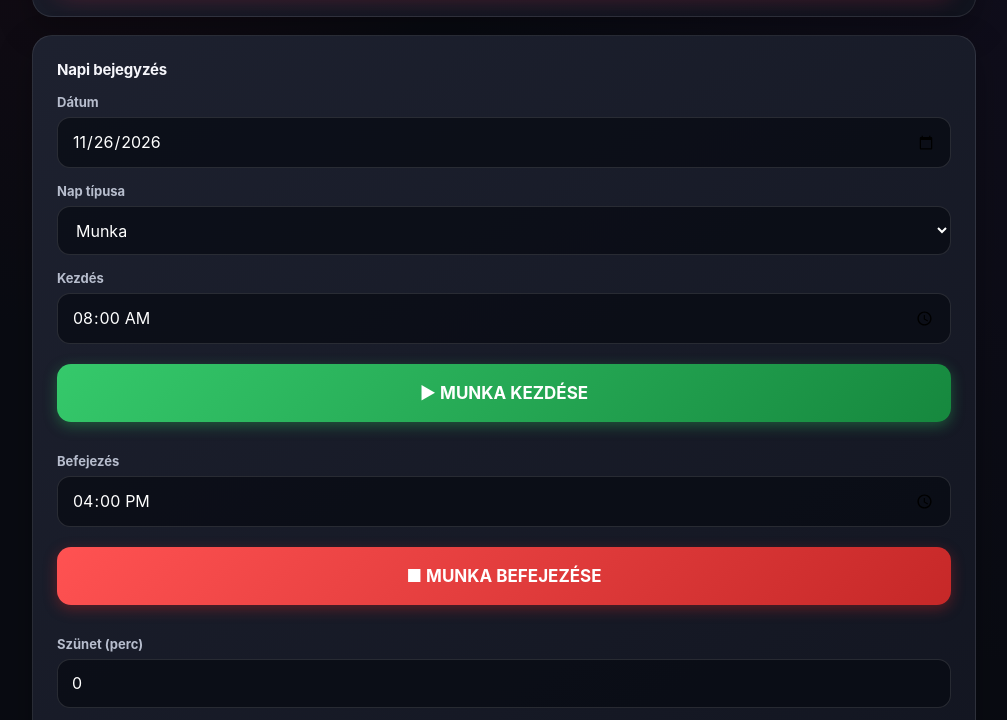
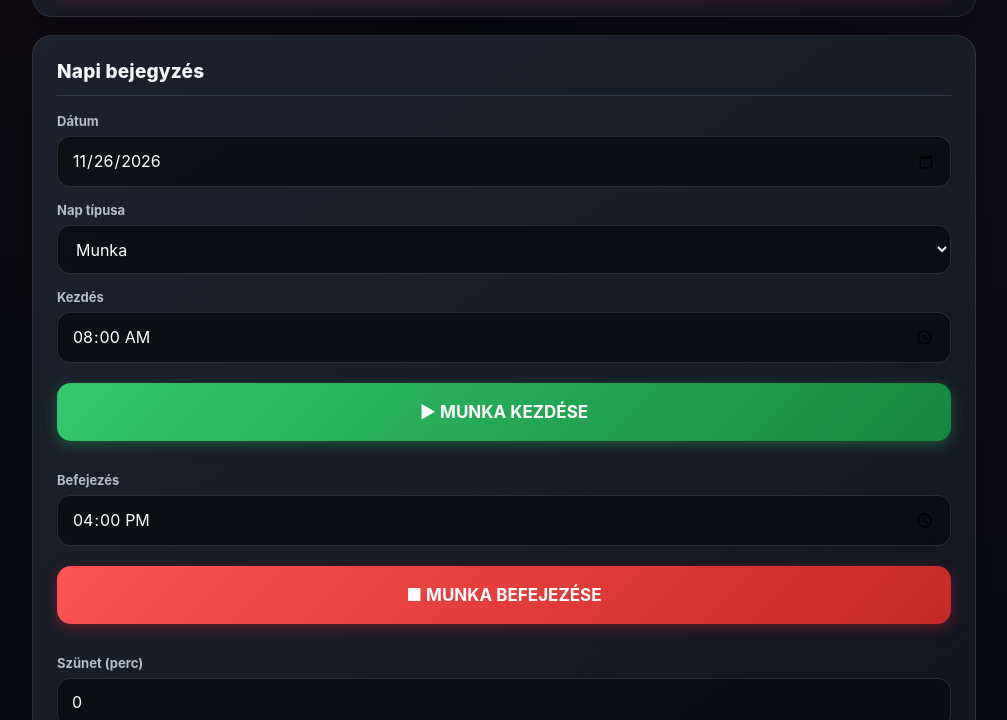
Before and after one commit to kissjanos18-arch/Munkaid-, a plain HTML site: page index.html in a window 1280 px wide. Shown: the part 997-1717 px from the top of the page, without its empty margins (136-1143 px from the left). Drawn offline with Linux system fonts and the light colour scheme.

Commit message:
Update index.html

```diff
--- a/index.html
+++ b/index.html
@@ -1020,6 +1020,17 @@ header::after {
 #monthlyResults .final-total strong{
  color:#ffffff!important;
  font-size:16px;
+}
+  /* MODERN KÁRTYACÍMEK */
+
+.panel h3,
+.card h3{
+ font-size:19px;
+ font-weight:800;
+ letter-spacing:.2px;
+ padding-bottom:12px;
+ margin-bottom:17px;
+ border-bottom:1px solid rgba(120,140,180,.22);
 }
 </style>
 </head>
```
